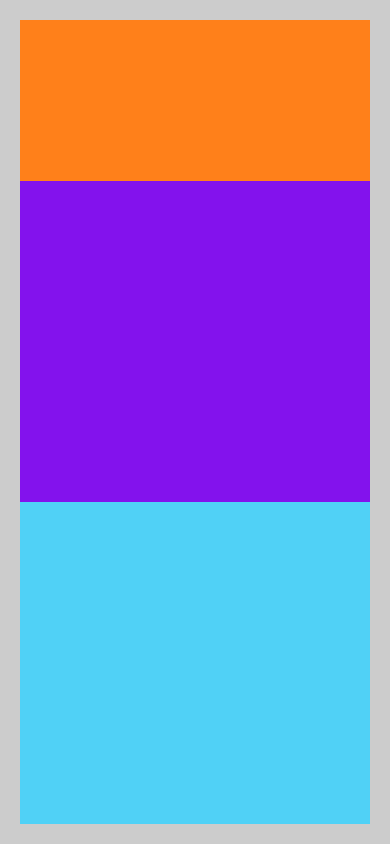
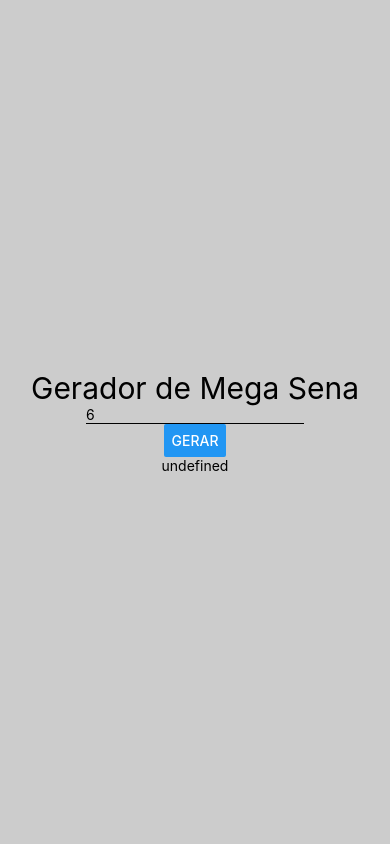
Before and after one commit to regeshengen/react, a React Native app in the folder fundamentos/: screen / in a window 390 px wide. Built offline with nearby package versions, Linux system fonts and the light colour scheme.

Commit message:
componente gerador de números da mega-sena

```diff
--- a/fundamentos/src/App.js
+++ b/fundamentos/src/App.js
@@ -12,12 +12,13 @@
 import FlexBoxV2 from './components/layout/FlexBoxV2'
 import FlexBoxV3 from './components/layout/FlexBoxV3'
 import FlexBoxV4 from './components/layout/FlexBoxV4'
+import Mega from './components/megasena/Mega'
 import Style from './components/style'
 
 export default function() {
     return (
         <View style={Style.global}>
-            <FlexBoxV4></FlexBoxV4>
+            <Mega qtd={6}></Mega>
             {/* <Primeiro></Primeiro>
             <PaiB></PaiB>
             <Pai></Pai>
--- /dev/null
+++ b/fundamentos/src/components/megasena/Mega.js
@@ -0,0 +1,44 @@
+import React, { Component } from 'react'
+import { Text, TextInput, Button } from 'react-native'
+import Style from './../style'
+
+export default class Mega extends Component {
+
+    state = {
+        qtd: this.props.qtd
+    }
+
+    alterar = (nova_qtd) => {
+        this.setState({qtd: +nova_qtd})
+    }
+
+    gerarNumeroNaoContido = nums => {
+        const novo = parseInt(Math.random() * 60) + 1
+        return nums.includes(novo) ? this.gerarNumeroNaoContido(nums) : novo
+    }
+
+    gerarNumeros = () => {
+        const numeros = Array(this.state.qtd).fill().reduce( n => [...n, this.gerarNumeroNaoContido(n)], []).sort((a, b) => a-b)
+        this.setState({ numeros })
+
+    }
+
+    render() {
+        return (
+            <>
+                <Text style={Style.h1}>Gerador de Mega Sena</Text>
+                <TextInput
+                    keyboardType={'numeric'}
+                    style={{borderBottomWidth: 1}}
+                    placeholder="Quantidade"
+                    value={`${this.state.qtd}`}
+                    onChangeText={this.alterar}
+                ></TextInput>
+                <Button title='Gerar' onPress={this.gerarNumeros} ></Button>
+                <Text>
+                    {`${this.state.numeros}`}
+                </Text>
+            </>
+        )
+    }
+}
```
